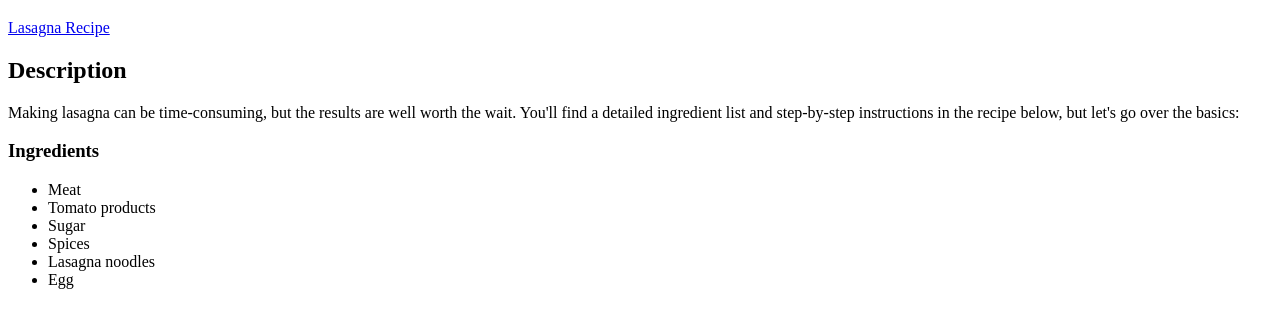
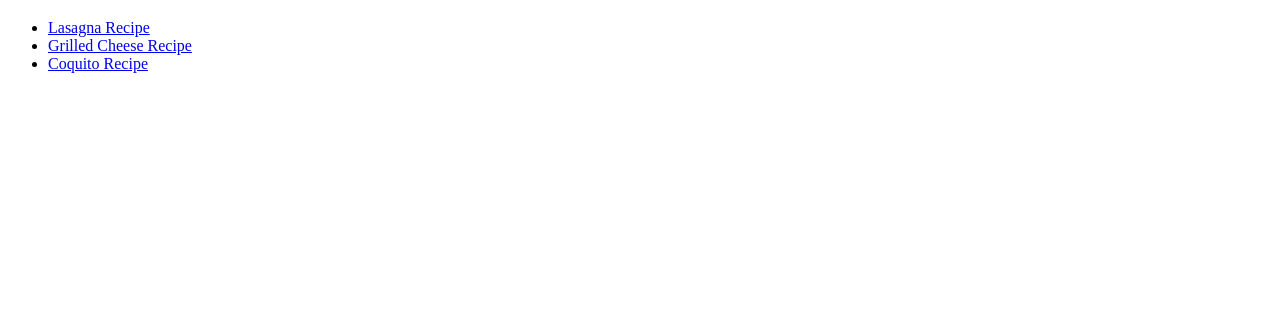
Before and after one commit to oyasumi58/odin-recipes, a plain HTML site: page index.html in a window 1280 px wide. Shown: the part 61-388 px from the top of the page. Drawn offline with Linux system fonts and the light colour scheme.

Commit message:
Add links from index to recipes

```diff
--- a/index.html
+++ b/index.html
@@ -7,17 +7,10 @@
 
     <body>
         <h1>Odin Recipes</h1>
-        <a href="recipes/lasagna.html">Lasagna Recipe</a>
-        <h2>Description</h2>
-        <p>Making lasagna can be time-consuming, but the results are well worth the wait. You'll find a detailed ingredient list and step-by-step instructions in the recipe below, but let's go over the basics:</p>
-        <h3>Ingredients</h3>
         <ul>
-            <li>Meat</li>
-            <li>Tomato products</li>
-            <li>Sugar</li>
-            <li>Spices</li>
-            <li>Lasagna noodles</li>
-            <li>Egg</li>
+            <li> <a href="recipes/lasagna.html">Lasagna Recipe</a></li>
+            <li><a href="recipes/grilled-cheese.html">Grilled Cheese Recipe</a></li>
+            <li><a href="recipes/coquito.html">Coquito Recipe</a></li>
         </ul>
     </body>
 </html>
```
